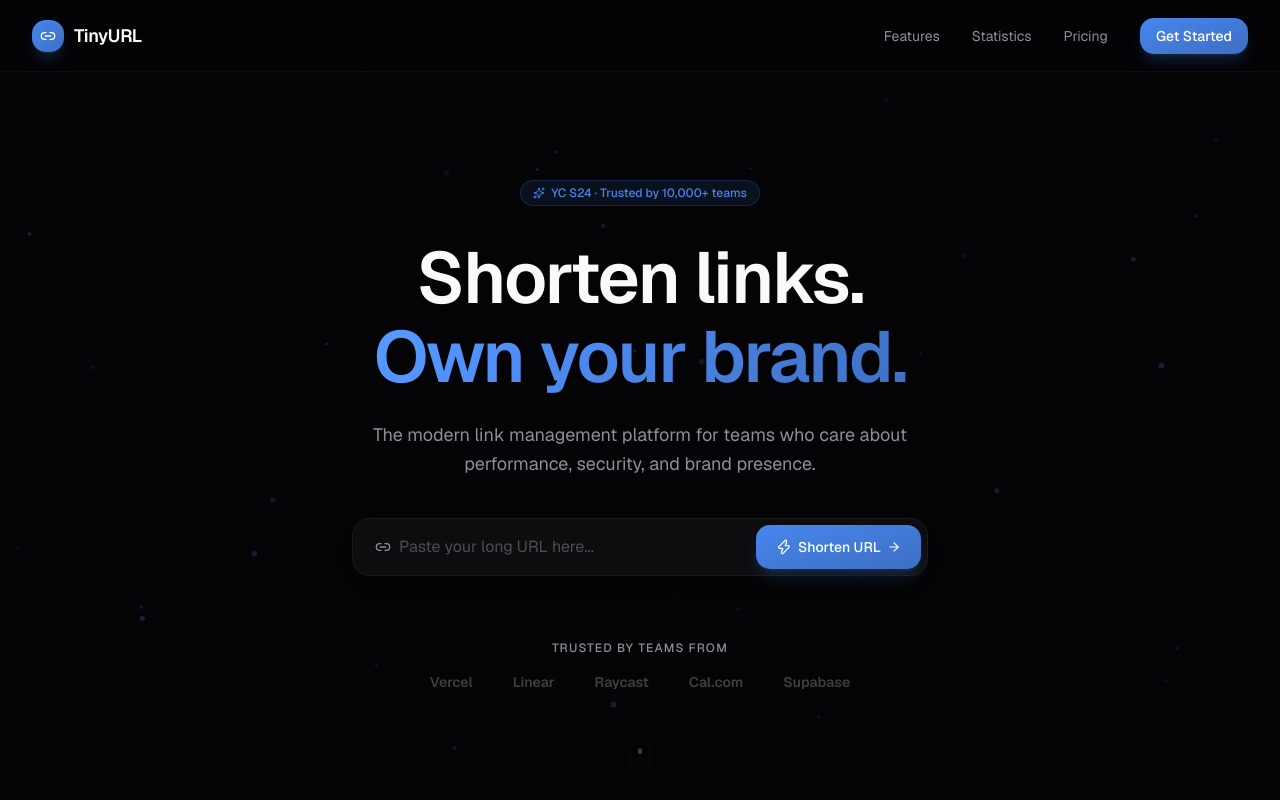
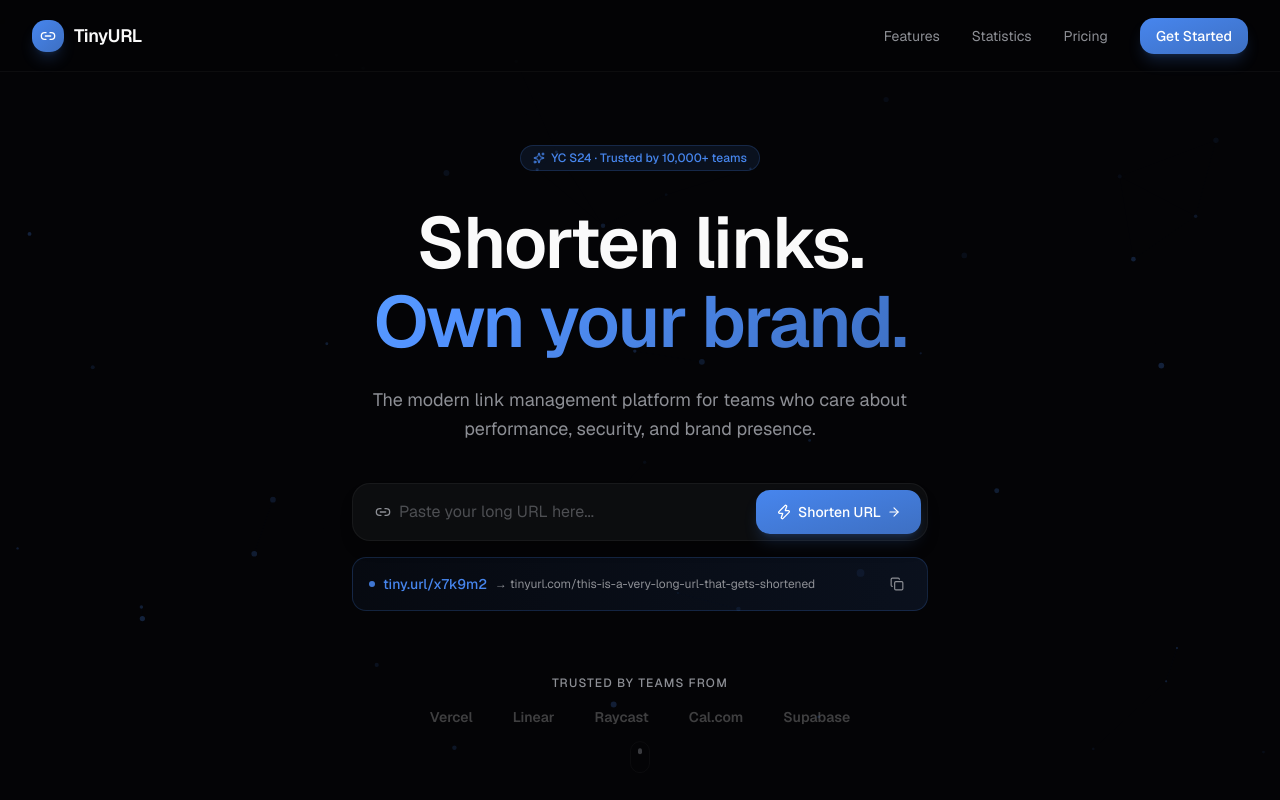
Before and after one commit to polyarch-systems/tinyurl, a Next.js app in the folder frontend/: page / in a window 1280 px wide. Shown: the top 800 px of the page. Built offline with nearby package versions, Linux system fonts and the light colour scheme.

Commit message:
feat: redirect to sign-in page on Shorten URL click
- Replace inline state toggle with Next.js router navigation
- Clicking 'Shorten URL' now navigates to /signin
- Example result is now always visible on the hero section

```diff
--- a/frontend/src/components/hero-section.tsx
+++ b/frontend/src/components/hero-section.tsx
@@ -1,6 +1,7 @@
 "use client";
 
 import { useState, type FormEvent } from "react";
+import { useRouter } from "next/navigation";
 import { motion } from "framer-motion";
 import {
   Link2,
@@ -80,13 +81,13 @@
 }
 
 export function HeroSection() {
+  const router = useRouter();
   const [url, setUrl] = useState("");
-  const [isShortened, setIsShortened] = useState(false);
 
   const handleSubmit = (e: FormEvent) => {
     e.preventDefault();
     if (url.trim()) {
-      setIsShortened(true);
+      router.push("/signin");
     }
   };
 
@@ -170,15 +171,14 @@
           </motion.form>
 
           {/* Example Result */}
-          {isShortened && (
           <motion.div
-              initial={{ opacity: 0, y: 10 }}
+            initial={{ opacity: 0, y: 12 }}
             animate={{ opacity: 1, y: 0 }}
+            transition={{ duration: 0.5, delay: 0.3 }}
             className="mt-4 max-w-xl mx-auto"
           >
             <ExampleResult />
           </motion.div>
-          )}
 
           {/* Trust Bar */}
           <motion.div
```
Lines whose indentation alone changed are shown as unchanged.
